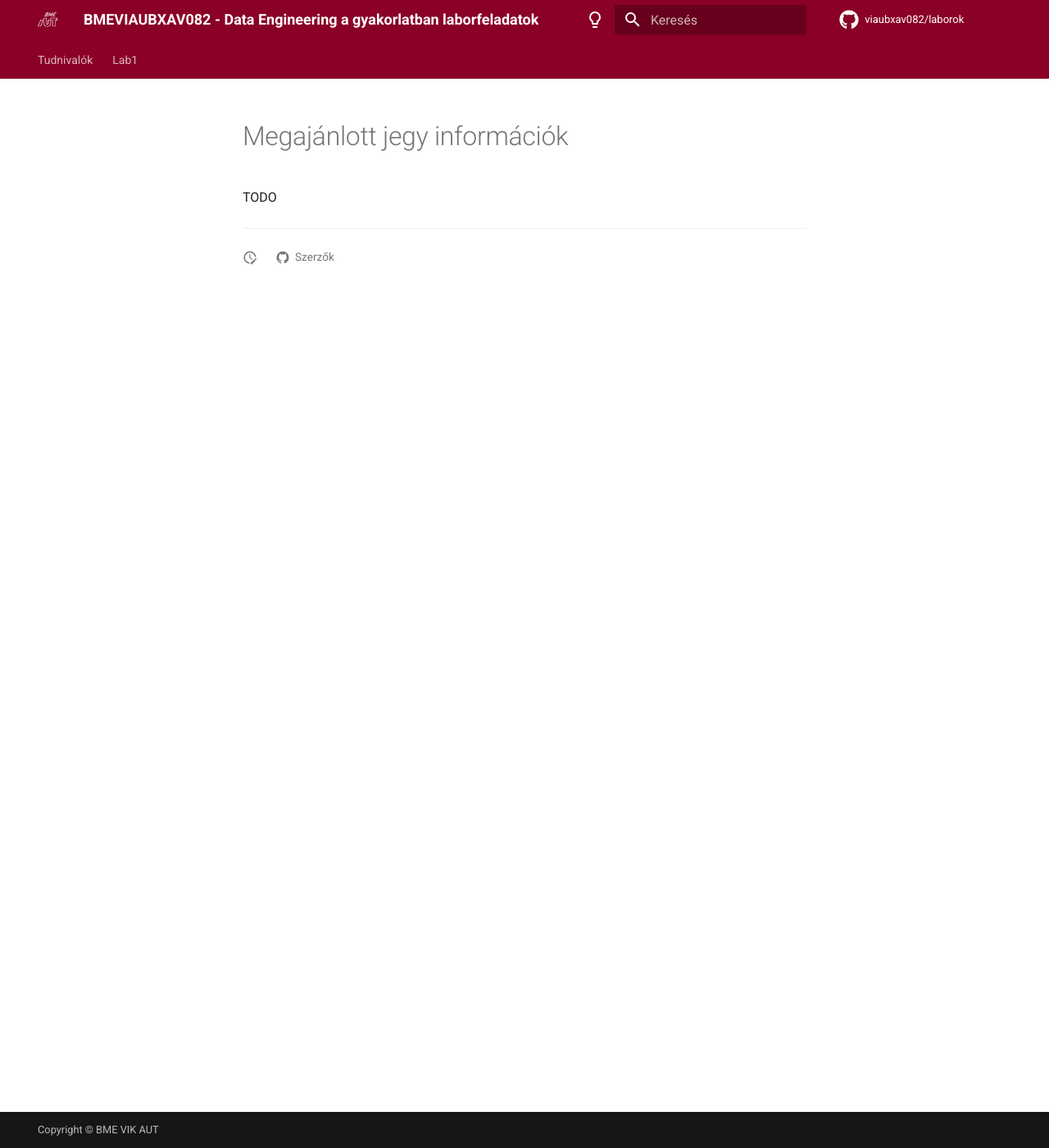
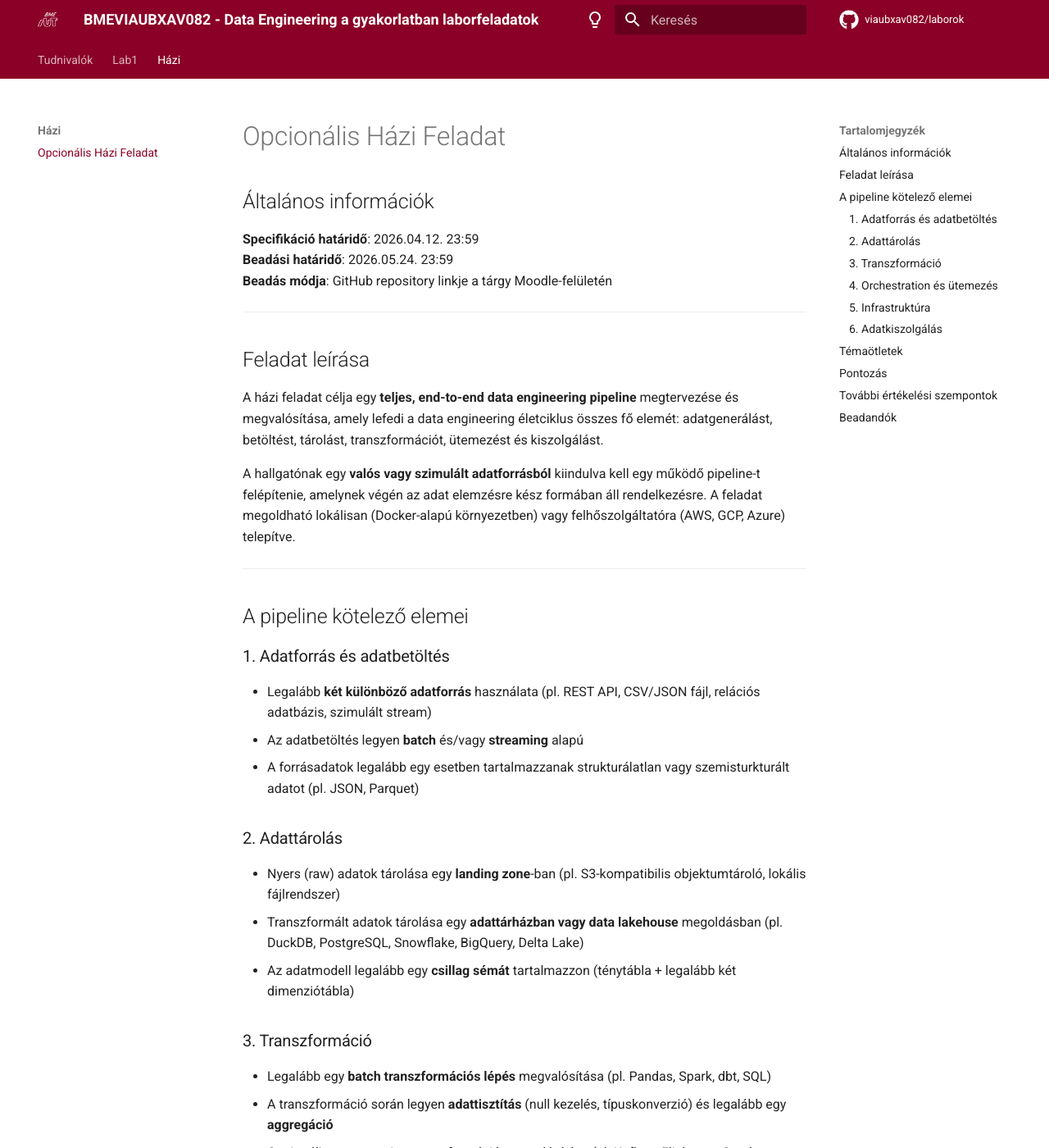
Before and after one commit to BMEVIAUBXAV082/laborok, an MkDocs documentation site: the page built from docs/hf/index.md, in a window 1280 px wide and 1400 px high. Shown: the whole window at 82% size. Built offline with MkDocs 1.6.1 and Material for MkDocs 9.7.7, drawn with Linux system fonts in a browser that asks for light colours; comment, search, counter and statistics services are not loaded; some of the changed text lies outside the part shown.

Commit message:
2026 HF update

```diff
--- a/docs/hf/index.md
+++ b/docs/hf/index.md
@@ -1,3 +1,95 @@
-# Megajánlott jegy információk
+# Opcionális Házi Feladat
 
-TODO
+## Általános információk
+
+**Specifikáció határidő**: 2026.04.12. 23:59
+**Beadási határidő**: 2026.05.24. 23:59
+**Beadás módja**: GitHub repository linkje a tárgy Moodle-felületén
+
+---
+
+## Feladat leírása
+
+A házi feladat célja egy **teljes, end-to-end data engineering pipeline** megtervezése és megvalósítása, amely lefedi a data engineering életciklus összes fő elemét: adatgenerálást, betöltést, tárolást, transzformációt, ütemezést és kiszolgálást.
+
+A hallgatónak egy **valós vagy szimulált adatforrásból** kiindulva kell egy működő pipeline-t felépítenie, amelynek végén az adat elemzésre kész formában áll rendelkezésre. A feladat megoldható lokálisan (Docker-alapú környezetben) vagy felhőszolgáltatóra (AWS, GCP, Azure) telepítve.
+
+---
+
+## A pipeline kötelező elemei
+
+### 1. Adatforrás és adatbetöltés
+- Legalább **két különböző adatforrás** használata (pl. REST API, CSV/JSON fájl, relációs adatbázis, szimulált stream)
+- Az adatbetöltés legyen **batch** és/vagy **streaming** alapú
+- A forrásadatok legalább egy esetben tartalmazzanak strukturálatlan vagy szemisturkturált adatot (pl. JSON, Parquet)
+
+### 2. Adattárolás
+- Nyers (raw) adatok tárolása egy **landing zone**-ban (pl. S3-kompatibilis objektumtároló, lokális fájlrendszer)
+- Transzformált adatok tárolása egy **adattárházban vagy data lakehouse** megoldásban (pl. DuckDB, PostgreSQL, Snowflake, BigQuery, Delta Lake)
+- Az adatmodell legalább egy **csillag sémát** tartalmazzon (ténytábla + legalább két dimenziótábla)
+
+### 3. Transzformáció
+- Legalább egy **batch transzformációs lépés** megvalósítása (pl. Pandas, Spark, dbt, SQL)
+- A transzformáció során legyen **adattisztítás** (null kezelés, típuskonverzió) és legalább egy **aggregáció**
+- Opcionálisan: streaming transzformáció megvalósítása (pl. Kafka + Flink vagy Spark Structured Streaming)
+
+### 4. Orchestration és ütemezés
+- A pipeline lépéseit egy **orkesztrációs eszköz** vezérelje (pl. Apache Airflow, Dagster, Mage, Prefect)
+- A DAG tartalmazza a függőségeket, és legyen képes **újrafuttatásra (idempotens)**
+- Legyen legalább egy **ütemezett futtatás** (pl. napi batch)
+
+### 5. Infrastruktúra
+- A teljes környezet legyen **reprodukálható**: Docker Compose, vagy Infrastructure as a Code eszköz (pl. Terraform) segítségével
+- Szükséges egy `README.md`, amely tartalmazza a futtatáshoz szükséges összes lépést
+
+### 6. Adatkiszolgálás
+- Az elkészült adatmodell alapján legyen lekérdezhető az adat: pl. SQL nézetekkel, egy egyszerű BI dashboarddal (pl. Metabase, Superset, Grafana), vagy egy REST API végponton keresztül
+- Legalább **3 értelmes analitikai lekérdezés** (pl. SQL) dokumentálva
+
+---
+
+## Témaötletek
+
+Az alábbi témák egyike választható, de a saját ötlet preferált:
+
+- **E-kereskedelmi rendelések pipeline-ja**: webshop rendelési és termékadat-stream feldolgozása, valós idejű értékesítési dashboard
+- **Időjárás-adatok analitikája**: publikus meteorológiai API-ból betöltött adatok historikus elemzése, anomáliák detektálása
+- **Pénzügyi tranzakciók**: szimulált banki tranzakciók batch feldolgozása, fraud-detection aggregációk
+- **Közösségi média aktivitás**: Twitter/Reddit API (vagy szimulált adat), sentiment-aggregáció időablakokban
+- **IoT szenzoradatok**: szimulált eszközadatok streaming pipeline-on keresztüli feldolgozása és vizualizációja
+
+---
+
+## Pontozás
+
+| Elem | Pontszám |
+|---|---|
+| Adatforrás és betöltés (min. 2 forrás, dokumentált) | 3 pont |
+| Adattárolás (landing zone + adatmodell, csillag séma) | 3 pont |
+| Transzformáció (tisztítás, aggregáció, batch) | 3 pont |
+| Orchestration (DAG, ütemezés, idempotencia) | 3 pont |
+| Infrastruktúra (Docker / IaC, reprodukálhatóság) | 3 pont |
+| Adatkiszolgálás (lekérdezések / dashboard / API) | 3 pont |
+| Kódminőség, dokumentáció, README | 2 pont |
+| **Összesen** | **20 pont** |
+
+
+---
+
+## További értékelési szempontok
+
+- A pipeline **valóban fusson**: a README alapján, friss környezetben elindítható és lefut hiba nélkül
+- Az egyes lépések **egymástól elkülöníthetők** legyenek (pl. külön Airflow task-ok vagy Dagster asset-ek)
+- A kód legyen **olvasható és kommentezett**; kerülni kell a hardcoded értékeket (használj `.env` fájlt vagy konfigurációs réteget)
+- Az adatmodell **tervezési döntései** legyenek indokolva a dokumentációban (min. fél oldal architekturális leírás)
+
+---
+
+## Beadandók
+
+1. **GitHub repository** (publikus vagy oktatóval megosztott privát) az összes forráskóddal
+2. **`README.md`** a telepítési és futtatási utasításokkal, architektúra-ábrával
+3. **Rövid technikai dokumentáció** (2-3 oldal), amely leírja:
+    - a választott architektúrát és annak indoklását
+    - az adatmodellt (ER vagy csillag séma ábra)
+    - a pipeline futásának eredményét (pl. screenshot vagy lekérdezési eredmény)
--- a/mkdocs.yml
+++ b/mkdocs.yml
@@ -95,3 +95,5 @@ nav:
       - laborok/1/5.md
       - laborok/1/6.md
       - laborok/1/7.md
+  - "Házi":
+      - hf/index.md
```
